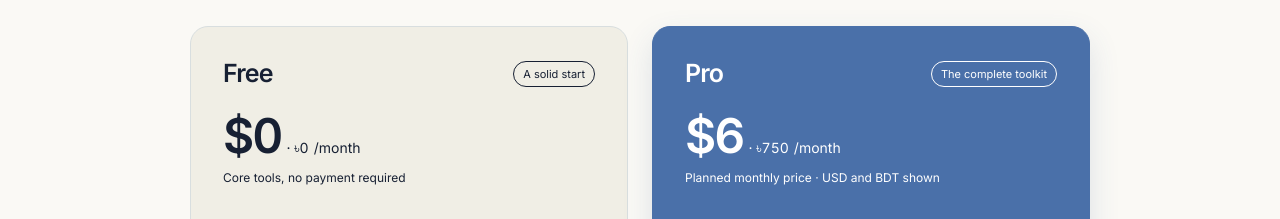
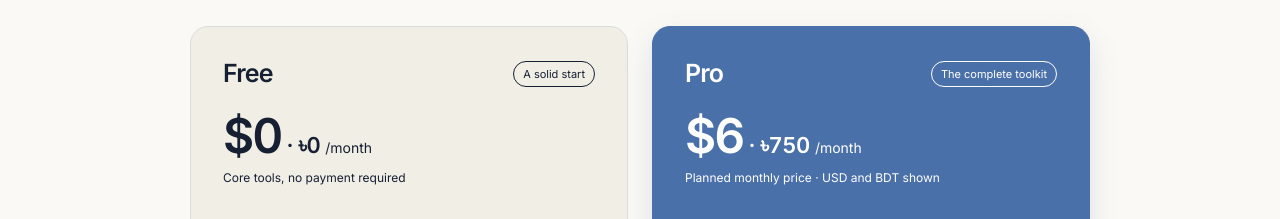
Before and after one commit to Taoshif1/Resume-Builder-Client, a React (Vite) app: page / in a window 1280 px wide. Shown: the part 2500-2719 px from the top of the page. Built offline with nearby package versions, Linux system fonts and the light colour scheme; no server answers.

Commit message:
style: balance dual-currency pricing

```diff
--- a/src/public-ui.css
+++ b/src/public-ui.css
@@ -331,6 +331,11 @@
 .pcv-plan-price span {
   font-size: 14px;
 }
+.pcv-plan-price .pcv-plan-local-price {
+  font-size: 22px;
+  font-weight: 700;
+  letter-spacing: -0.02em;
+}
 .pcv-plan-price-note {
   font-size: 12px;
   min-height: 36px;
```
